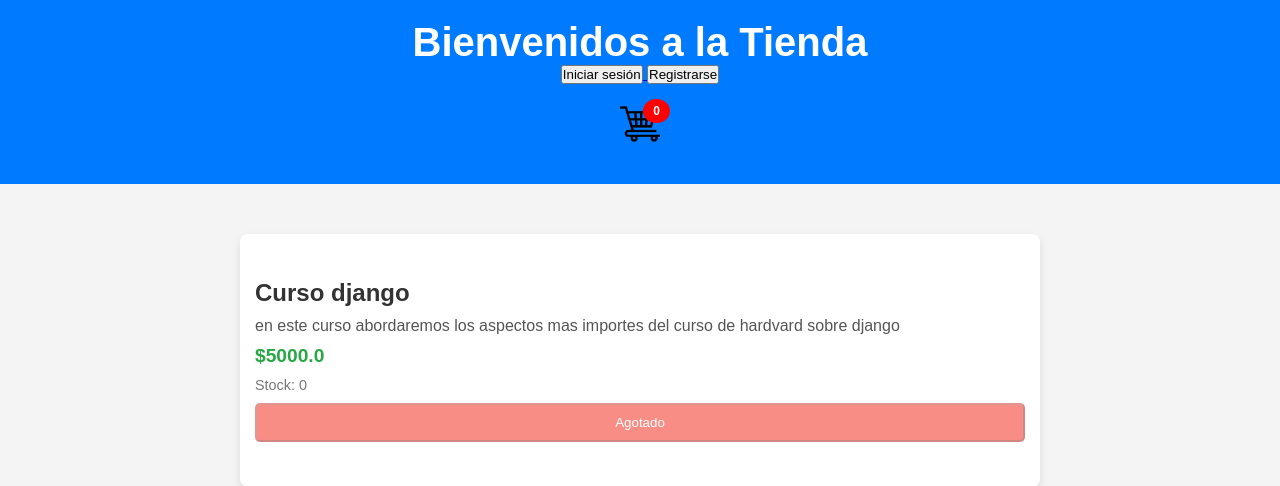
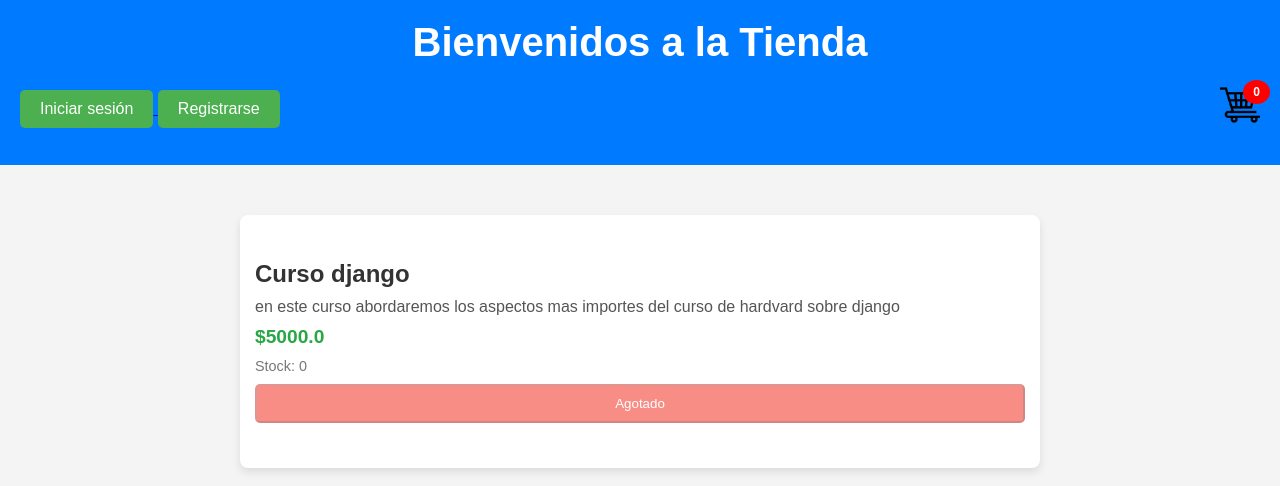
Before and after one commit to IvanPopiel/CarritoDeCompras, a Django app: page / in a window 1280 px wide. Shown: the top 486 px of the page. Run offline with Django 5.2, Linux system fonts and the light colour scheme; data comes from the database, SQL or seed files in the repository; both versions use the stored data as it was after the commit.

Commit message:
cambios menores

```diff
--- a/CarritoCompras/CarritoAplicacion/static/css/estilos.css
+++ b/CarritoCompras/CarritoAplicacion/static/css/estilos.css
@@ -29,12 +29,19 @@ body {
     font-weight: bold;
 }
 
+.container-nav{
+    display:flex;
+    flex-direction: row;
+    justify-content: space-between;
+    width: 100%;
+}
+
 /* Estilo para el contenedor del icono */
 .container-icono-carrito {
     width: 40px; /* Tamaño del contenedor */
     height: 40px;
-    display: block;
-    margin: 20px auto;
+    display: inline;
+    margin: 20px 0;
 }
 
 /* Estilo inicial para el icono */
@@ -43,6 +50,54 @@ body {
     height: 100%; /* Asegura que la imagen ocupe el 100% del contenedor */
     object-fit: contain;
     transition: transform 1s ease; /* Transición suave de 1 segundo */
+}
+
+.btn-login {
+    background-color: #4CAF50; /* Green background */
+    color: white; /* White text */
+    padding: 10px 20px; /* Padding around the text */
+    font-size: 16px; /* Font size */
+    border: none; /* No border */
+    border-radius: 5px; /* Rounded corners */
+    cursor: pointer; /* Pointer cursor on hover */
+    transition: background-color 0.3s ease; /* Smooth background color change on hover */
+    margin-top: 25px;
+}
+
+.btn-login:hover {
+    background-color: #45a049; /* Slightly darker green on hover */
+}
+
+.auth-links{
+    margin-bottom: 10px;
+}
+
+.btn-logout{
+    background-color: red; /* Green background */
+    color: white; /* White text */
+    padding: 10px 20px; /* Padding around the text */
+    font-size: 16px; /* Font size */
+    border: none; /* No border */
+    border-radius: 5px; /* Rounded corners */
+    cursor: pointer; /* Pointer cursor on hover */
+    transition: background-color 0.3s ease; /* Smooth background color change on hover */
+    margin-top: 5px;
+}
+
+.btn-register {
+    background-color: #4CAF50; /* Blue background */
+    color: white; /* White text */
+    padding: 10px 20px; /* Padding around the text */
+    font-size: 16px; /* Font size */
+    border: none; /* No border */
+    border-radius: 5px; /* Rounded corners */
+    cursor: pointer; /* Pointer cursor on hover */
+    transition: background-color 0.3s ease; /* Smooth background color change on hover */
+    margin-top: 25px;
+}
+
+.btn-register:hover {
+    background-color: #007B9A; /* Slightly darker blue on hover */
 }
 
 /* Clase que se añadirá cuando el carrito se haya clickeado (para rotar) */
--- a/CarritoCompras/CarritoAplicacion/templates/index.html
+++ b/CarritoCompras/CarritoAplicacion/templates/index.html
@@ -9,15 +9,15 @@
 </head>
 <body>
     <!-- Header con título centralizado -->
-    <header class="header">
+    <div class="header">
         <h1 class="header-title">Bienvenidos a la Tienda</h1>
-
+            <div class="container-nav">
                 <!-- Condición para mostrar "Iniciar sesión" y "Registrarse" si no está autenticado -->
             <div class="auth-links">
                 {% if user.is_authenticated %}
-            <p>Hola, {{ user.username }}</p>
-            <form action="{% url 'Logout' %}" method="post" style="display:inline;">
+                <form action="{% url 'Logout' %}" method="post" style="display:flex; flex-direction: column; padding-top: 5px;">
                     {% csrf_token %}
+                    <label>Hola, {{ user.username }}</label>
                     <button type="submit" class="btn-logout">Cerrar sesión</button>
                 </form>
             {% else %}
@@ -38,6 +38,9 @@
                     <span class="contador-carrito">{{ total_productos }}</span>
                 </a>
             </div>
+        </div>
+    </div>
+
     </header>
 
     <div class="container-main">
```
Also changed, not shown: CarritoCompras/db.sqlite3. Lines whose indentation alone changed are shown as unchanged.
